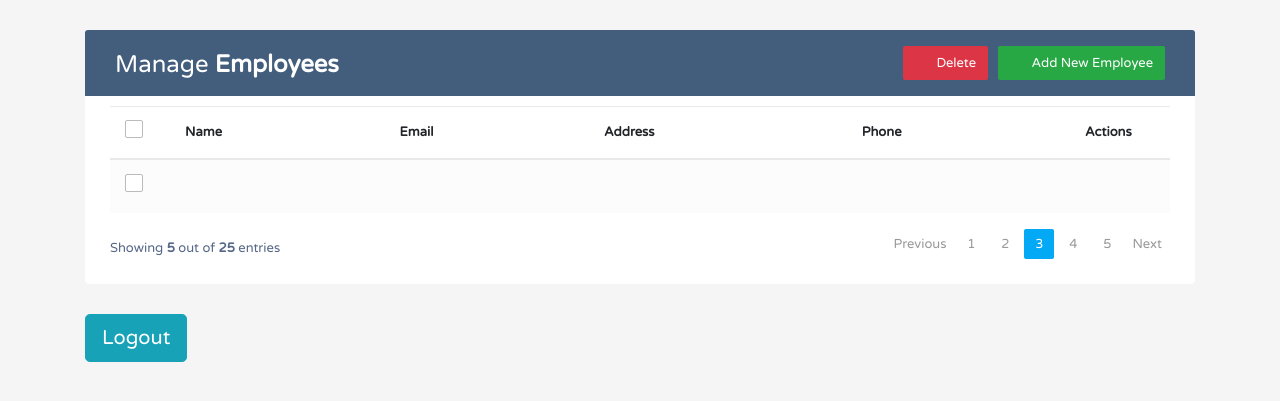
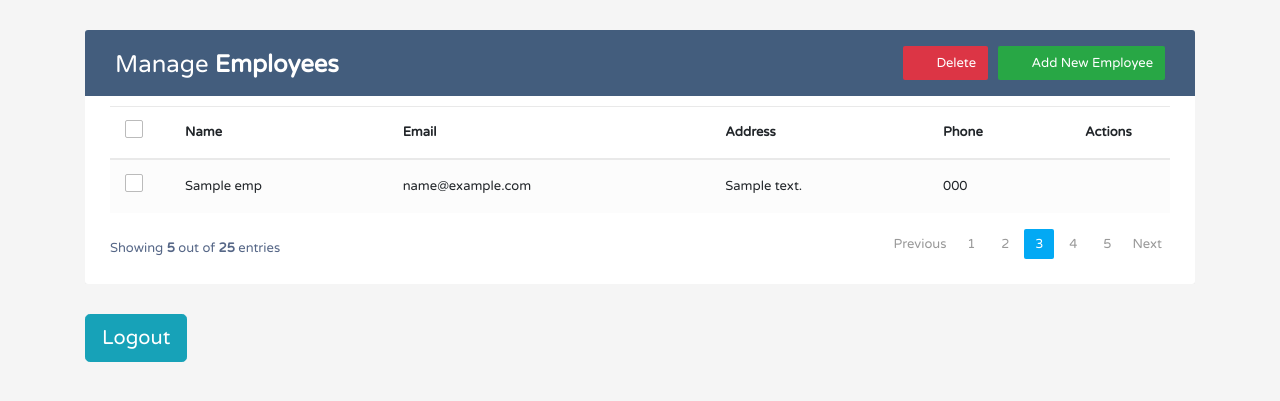
Before and after one commit to sakib-10095/crud-operations, a Django app: template project/templates/home.html in a window 1280 px wide. Shown: the top 401 px of the page. Run offline with Django 4.2, Linux system fonts and the light colour scheme; the template is opened without the code that fills it: most values are stand-ins (such as "Sample title", 1, 10 or a date in 2020); some libraries are stand-ins or nearby versions.

Commit message:
home page update

```diff
--- a/project/project/urls.py
+++ b/project/project/urls.py
@@ -24,6 +24,9 @@ urlpatterns = [
     path('loginPage/', views.loginPage, name="loginPage"),
     path('homePage/', views.homePage, name="homePage"),
     path('logoutPage/', views.logoutPage, name="logoutPage"),
+    path('AddPage/', views.AddPage, name="AddPage"),
+    #  path('editPage/', views.editPage, name="editPage"),
+    path('updatePage/<str:id>', views.updatePage, name="updatePage"),
 
 
 
--- a/project/templates/home.html
+++ b/project/templates/home.html
@@ -266,7 +266,7 @@ $(document).ready(function(){
 <body>
 	{% for msg in messages %}
 	<div class="alert alert-danger" role="alert">
-	  {{msg}}!
+	  {{msg}}
 	</div>
 	{% endfor %}
 <div class="container-xl">
@@ -285,6 +285,7 @@ $(document).ready(function(){
 			</div>
 			<table class="table table-striped table-hover">
 				<thead>
+
 					<tr>
 						<th>
 							<span class="custom-checkbox">
@@ -300,7 +301,7 @@ $(document).ready(function(){
 					</tr>
 				</thead>
 				<tbody>
-
+					{% for i in emp %}
 					<tr>
 						<td>
 							<span class="custom-checkbox">
@@ -308,16 +309,17 @@ $(document).ready(function(){
 								<label for="checkbox5"></label>
 							</span>
 						</td>
-						<td></td>
-						<td></td>
-						<td></td>
-						<td></td>
+						<td>{{i.name}}</td>
+						<td>{{i.email}}</td>
+						<td>{{i.address}}</td>
+						<td>{{i.phone}}</td>
 						<td>
 							<a href="#editEmployeeModal" class="edit" data-toggle="modal"><i class="material-icons" data-toggle="tooltip" title="Edit">&#xE254;</i></a>
 							<a href="#deleteEmployeeModal" class="delete" data-toggle="modal"><i class="material-icons" data-toggle="tooltip" title="Delete">&#xE872;</i></a>
 						</td>
 					</tr>
 				</tbody>
+				{% endfor %}
 			</table>
 			<div class="clearfix">
 				<div class="hint-text">Showing <b>5</b> out of <b>25</b> entries</div>
@@ -338,7 +340,8 @@ $(document).ready(function(){
 <div id="addEmployeeModal" class="modal fade">
 	<div class="modal-dialog">
 		<div class="modal-content">
-			<form>
+			<form action="{% url "AddPage" %}" method="post">
+				{% csrf_token %}
 				<div class="modal-header">
 					<h4 class="modal-title">Add Employee</h4>
 					<button type="button" class="close" data-dismiss="modal" aria-hidden="true">&times;</button>
@@ -346,19 +349,19 @@ $(document).ready(function(){
 				<div class="modal-body">
 					<div class="form-group">
 						<label>Name</label>
-						<input type="text" class="form-control" required>
+						<input name="name" type="text" class="form-control" required>
 					</div>
 					<div class="form-group">
 						<label>Email</label>
-						<input type="email" class="form-control" required>
+						<input name="email" type="email" class="form-control" required>
 					</div>
 					<div class="form-group">
 						<label>Address</label>
-						<textarea class="form-control" required></textarea>
+						<textarea name="address" class="form-control" required></textarea>
 					</div>
 					<div class="form-group">
 						<label>Phone</label>
-						<input type="text" class="form-control" required>
+						<input name="phone" type="text" class="form-control" required>
 					</div>
 				</div>
 				<div class="modal-footer">
@@ -370,10 +373,13 @@ $(document).ready(function(){
 	</div>
 </div>
 <!-- Edit Modal HTML -->
-<div id="editEmployeeModal" class="modal fade">
+
+{% for i in emp %}
+<div id="editEmployeeModal-{{forloop.counter}}" class="modal fade">
 	<div class="modal-dialog">
 		<div class="modal-content">
-			<form>
+			<form action="/updatePage/{{i.id}}" method="post">
+				{% csrf_token %}
 				<div class="modal-header">
 					<h4 class="modal-title">Edit Employee</h4>
 					<button type="button" class="close" data-dismiss="modal" aria-hidden="true">&times;</button>
@@ -381,29 +387,30 @@ $(document).ready(function(){
 				<div class="modal-body">
 					<div class="form-group">
 						<label>Name</label>
-						<input type="text" class="form-control" required>
+						<input name="name" value="{{i.name}}" type="text" class="form-control" required>
 					</div>
 					<div class="form-group">
 						<label>Email</label>
-						<input type="email" class="form-control" required>
+						<input name="email" value="{{i.email}}" type="email" class="form-control" required>
 					</div>
 					<div class="form-group">
 						<label>Address</label>
-						<textarea class="form-control" required></textarea>
+						<textarea name="address" class="form-control" required>{{i.address}}</textarea>
 					</div>
 					<div class="form-group">
 						<label>Phone</label>
-						<input type="text" class="form-control" required>
+						<input name="phone" value="{{i.phone}}" type="text" class="form-control" required>
 					</div>
 				</div>
 				<div class="modal-footer">
 					<input type="button" class="btn btn-default" data-dismiss="modal" value="Cancel">
-					<input type="submit" class="btn btn-info" value="Save">
+					<input type="submit" class="btn btn-info" value="Update">
 				</div>
 			</form>
 		</div>
 	</div>
 </div>
+{% endfor %}
 <!-- Delete Modal HTML -->
 <div id="deleteEmployeeModal" class="modal fade">
 	<div class="modal-dialog">
```
Also changed, not shown: project/project/views.py (+37 -1 lines), project/db.sqlite3.
